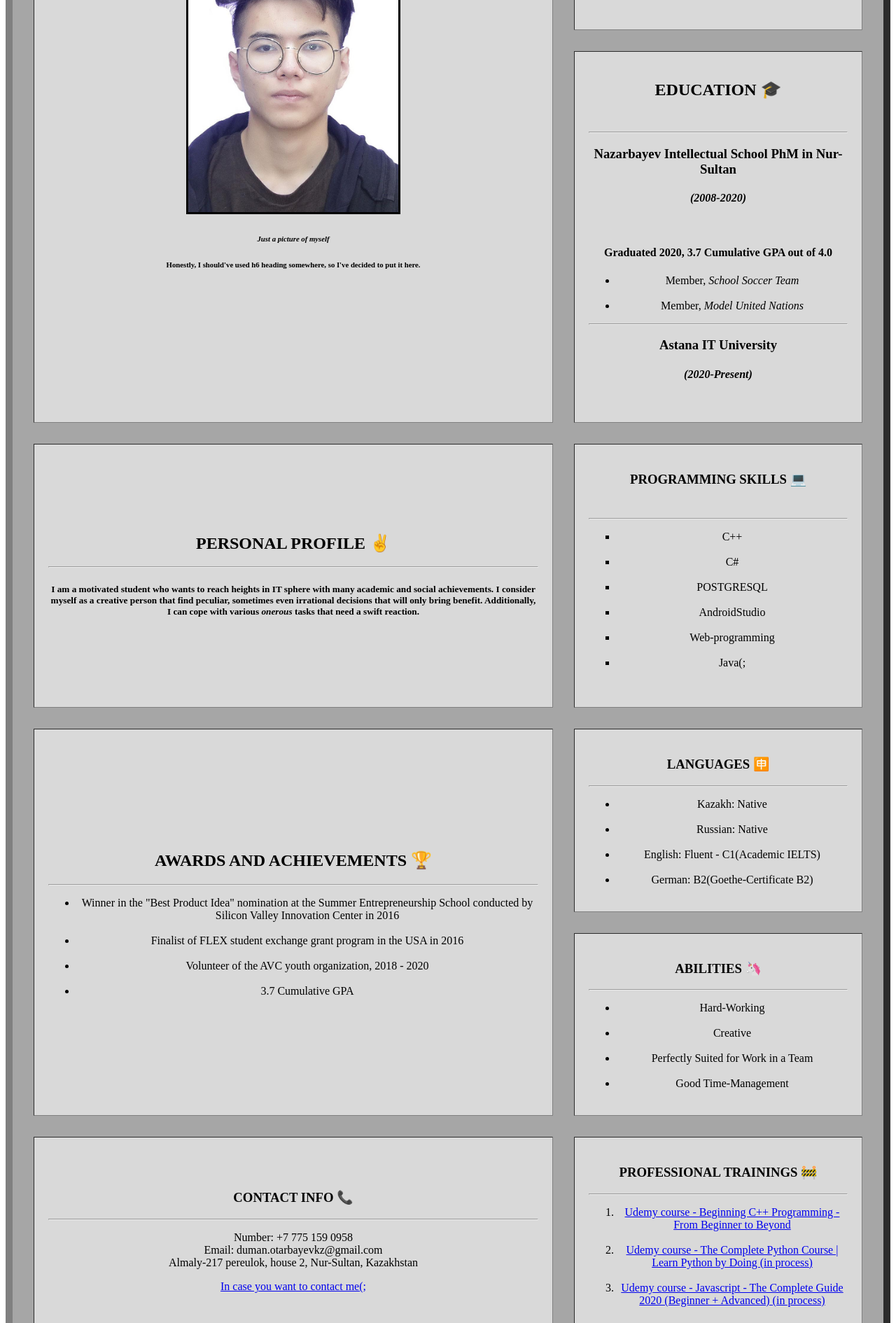
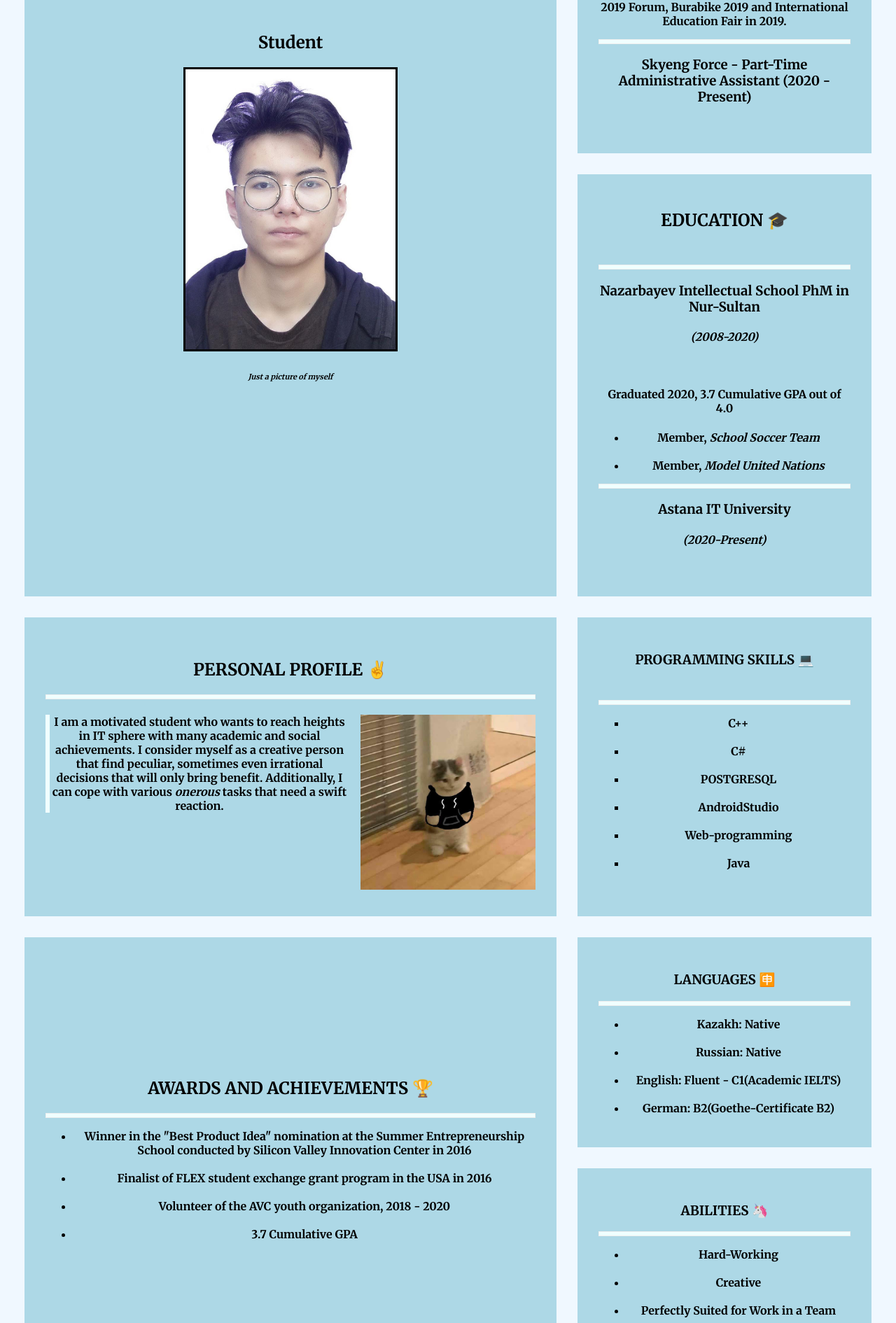
Before and after one commit to doommankaz/cvduman, a plain HTML site: page index.html in a window 1280 px wide. Shown: the part 507-2397 px from the top of the page at 70% size. Drawn offline with Linux system fonts and the light colour scheme.

Commit message:
Add files via upload

```diff
--- a/contactme.html
+++ b/contactme.html
@@ -4,12 +4,16 @@
 <head>
     <meta charset="utf-8">
     <title> CV Duman Otarbayev </title>
+    <link rel="stylesheet" href="css/style.css">
 </head>
 
 <body>
-    <table border="10" ; cellpadding="20" ; bgcolor="#a6a6a6" ; cellspacing="30" ; align="center">
+    <div id="uniqHeader">
+        <p><span style="color:lightgray; display: block;">CV </span> | Duman Otarbayev |</p>
+    </div>
+    <table class="text" ; cellpadding="20" ; cellspacing="30" ; align="center">
         <tr>
-            <td rowspan="2" ; align="center" ; width="1000" ; bgcolor="#d9d9d9">
+            <td rowspan="2" ; width="1000">
                 <h2><strong>Send me your message &#9993</strong></h2><br>
                 <form action="mailto:doommankaz@gmail.com" method="post">
                     <label for="">Your name:</label><br>
--- /dev/null
+++ b/css/style.css
@@ -0,0 +1,55 @@
+@import url('https://fonts.googleapis.com/css2?family=Merriweather:wght@700&display=swap');
+
+body {
+    background-color: aliceblue;
+    margin: 0px 0px 0px 0px;
+}
+
+hr {
+    border-style: none;
+    border-style: ridge;
+    background-color: azure;
+    height: 5px;
+}
+
+p {
+    margin-top: 0;
+}
+
+table {
+    padding: 5px 5px 5px 5px;
+}
+
+td {
+    background-color: lightblue;
+    text-align: center;
+    padding: 30px;
+}
+
+.text {
+    font-family: monospace;
+    font-family: 'Merriweather';
+    font-size: 1rem;
+}
+
+#uniqHeader {
+    background-color: gray;
+    border: 2px;
+    font-family: monospace;
+    font-family: 'Merriweather';
+    font-size: 2.5rem;
+    height: 7rem;
+    margin-top: 0px;
+    position: sticky;
+    top: 0rem;
+    text-align: center;
+    width: 100%;
+}
+
+#pic2 {
+    border: 3px;
+    float: right;
+    height: 250px;
+    margin-left: 1rem;
+    width: 250px;
+}
--- a/index.html
+++ b/index.html
@@ -4,20 +4,24 @@
 <head>
     <meta charset="utf-8">
     <title> CV Duman Otarbayev </title>
+    <link rel="stylesheet" href="css/style.css">
+    <link rel="icon" href="assets/favicon1.png">
 </head>
 
 <body>
-    <table border="10" ; cellpadding="20" ; bgcolor="#a6a6a6" ; cellspacing="30">
+    <div id="uniqHeader">
+        <p><span style="color:lightgray; display: block;">CV </span> | Duman Otarbayev |</p>
+    </div>
+    <table cellspacing="30" ; class="text">
 
         <tr>
-            <td rowspan="2" ; align="center" ; width="700" ; bgcolor="#d9d9d9">
+            <td rowspan="2" ; width="700">
                 <h1><strong>Duman Otarbayev</strong></h1><br>
                 <h2>Student</h2>
                 <img src="assets/pic.jpeg" alt="" height="400" width="300" ; border="3">
                 <h6><em>Just a picture of myself</em></h6>
-                <h6>Honestly, I should've used h6 heading somewhere, so I've decided to put it here.</h6>
             </td>
-            <td align="center" ; bgcolor="#d9d9d9">
+            <td>
                 <h2><strong>WORK BACKGROUND &#128209</strong></h2><br>
                 <hr>
                 <h3><strong>Youth Volunteer</strong></h3><br>
@@ -36,7 +40,7 @@
         </tr>
         <tr>
 
-            <td align="center" ; bgcolor="#d9d9d9">
+            <td>
                 <h2><strong>EDUCATION &#127891</strong></h2><br>
                 <hr>
                 <h3><strong>Nazarbayev Intellectual School PhM in Nur-Sultan <br></strong></h3>
@@ -56,20 +60,23 @@
 
         <tr>
 
-            <td align="center" ; bgcolor="#d9d9d9">
+            <td>
                 <h2><strong>PERSONAL PROFILE &#9996</strong></h2>
                 <hr>
                 <h5>
-                    <p>I am a motivated student who wants to reach heights in
+
+                    <p style="font-size: 1rem; text-align: center; border-left: 6px solid azure; clear: both;">
+                        <img src="assets/pic2.jpeg" alt="" id="pic2" class="image">I am a motivated student who wants to reach heights in
                         IT sphere with many academic and social achievements. I
                         consider myself as a creative person that find peculiar,
                         sometimes even irrational decisions that will only bring
                         benefit. Additionally, I can cope with various <em>onerous</em> tasks
-                        that need a swift reaction.</p>
+                        that need a swift reaction.
+                    </p>
                 </h5>
             </td>
 
-            <td align="center" ; bgcolor="#d9d9d9">
+            <td>
                 <h3>PROGRAMMING SKILLS &#128187</h3><br>
                 <hr>
                 <ul type="square">
@@ -78,14 +85,14 @@
                     <li>POSTGRESQL</li><br>
                     <li>AndroidStudio</li><br>
                     <li>Web-programming</li><br>
-                    <li>Java(;</li><br>
+                    <li>Java</li><br>
                 </ul>
             </td>
 
         </tr>
         <tr>
 
-            <td rowspan="2" ; align="center" ; bgcolor="#d9d9d9">
+            <td rowspan="2">
                 <h2><strong>AWARDS AND ACHIEVEMENTS &#127942</strong></h2>
                 <hr>
                 <ul>
@@ -100,7 +107,7 @@
                 </ul>
             </td>
 
-            <td align="center" ; bgcolor="#d9d9d9">
+            <td>
                 <h3><strong>LANGUAGES &#127544</strong></h3>
                 <hr>
                 <ul>
@@ -114,7 +121,7 @@
         </tr>
         <tr>
 
-            <td align="center" ; bgcolor="#d9d9d9">
+            <td>
                 <h3><strong>ABILITIES &#129412</strong></h3>
                 <hr>
                 <ul>
@@ -127,21 +134,20 @@
         </tr>
 
         <tr>
-            <td align="center" ; bgcolor="#d9d9d9">
+            <td>
                 <h3><strong>CONTACT INFO &#128222</strong></h3>
                 <hr>
-                <p>Number: +7 775 159 0958<br>
+                <p style="border-left: 6px solid azure; background-color: gray;">Number: +7 775 159 0958<br>
                     Email: duman.otarbayevkz@gmail.com<br>
                     Almaly-217 pereulok, house 2, Nur-Sultan, Kazakhstan</p>
                 <a href="contactme.html">In case you want to contact me(;</a>
             </td>
 
-            <td align="center" ; bgcolor="#d9d9d9">
+            <td>
                 <h3><strong>PROFESSIONAL TRAININGS &#128679</strong></h3>
                 <hr>
                 <ol>
-                    <li><a href="https://www.udemy.com/course/beginning-c-plus-plus-programming/">
-                            Udemy course - Beginning C++ Programming - From
+                    <li><a href="https://www.udemy.com/course/beginning-c-plus-plus-programming/">Udemy course - Beginning C++ Programming - From
                             Beginner to Beyond</a></li><br>
                     <li><a href="https://www.udemy.com/course/the-complete-python-course/">Udemy course - The Complete Python Course | Learn
                             Python by Doing (in process)</a></li><br>
```
Also changed, not shown: css/challenge3.css (added, +24 -0 lines), css/challenge4.css (added, +26 -0 lines), assets/favicon.png (added), assets/favicon1.png (added), assets/pic2.jpeg (added).
